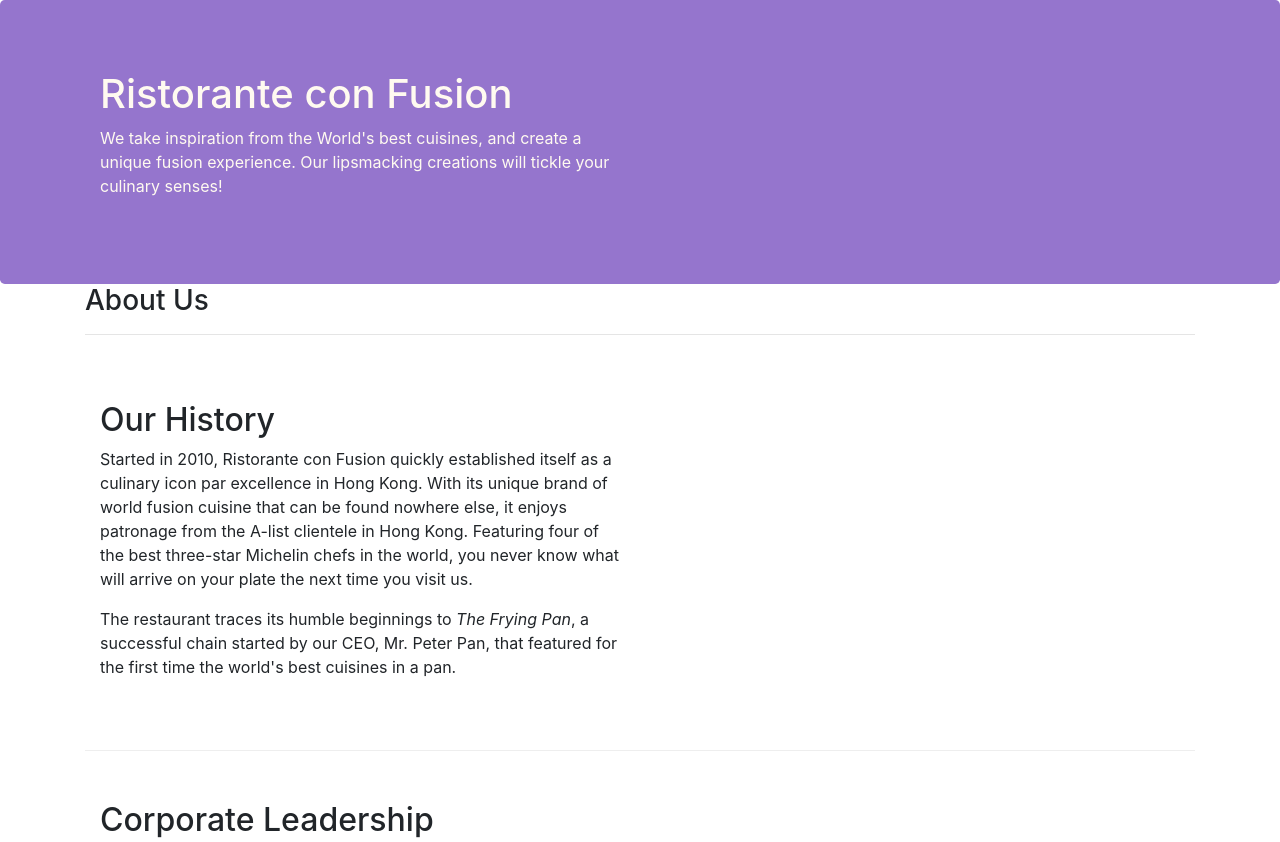
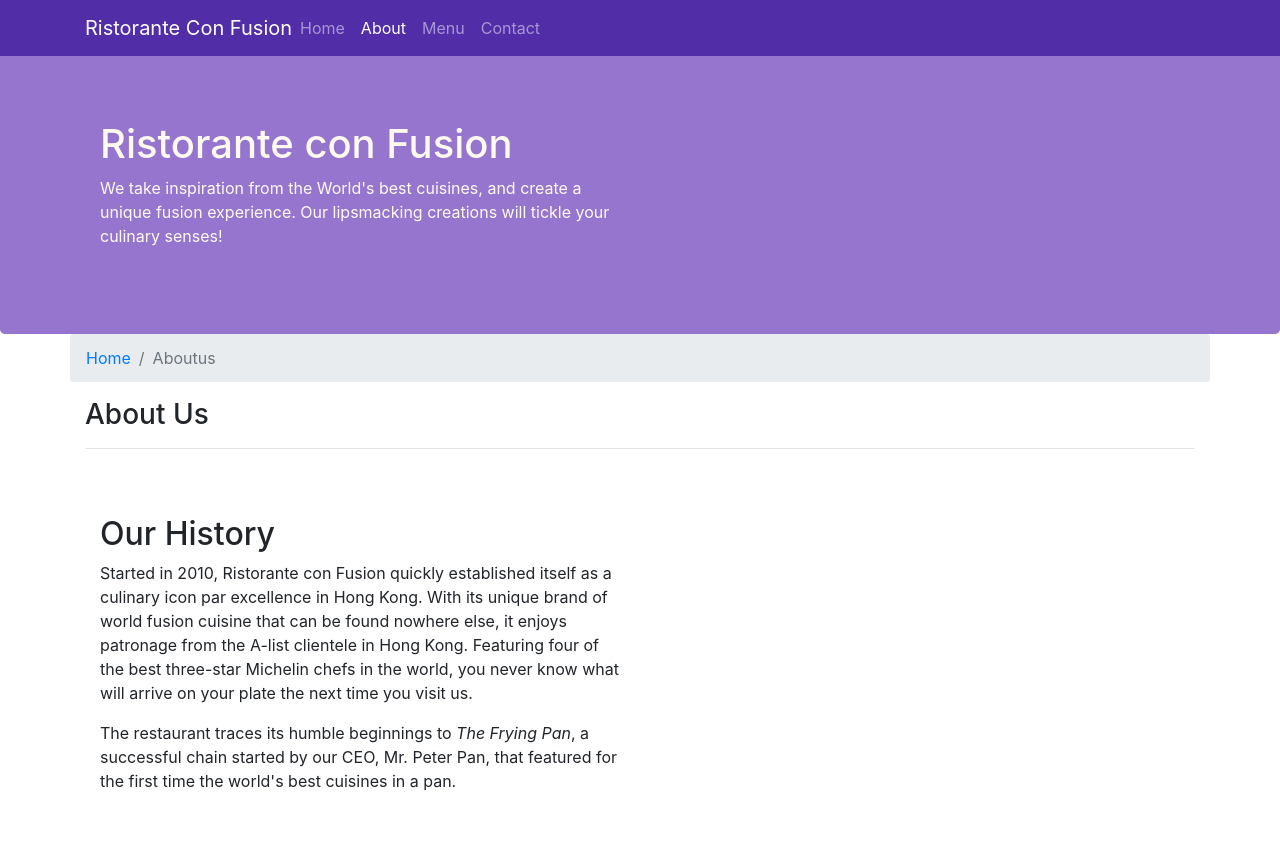
Before and after one commit to Alisjj/conFusion, a website: page aboutus.html in a window 1280 px wide. Shown: the top 842 px of the page. Drawn offline with nearby package versions, Linux system fonts and the light colour scheme.

Commit message:
nabvar and breadcrumbs

```diff
--- a/aboutus.html
+++ b/aboutus.html
@@ -16,6 +16,23 @@
 
 <body>
 
+    <nav class="navbar navbar-dark navbar-expand-sm fixed-top">
+        <div class="container">
+            <button class="navbar-toggler"  type="button" data-toggle="collapse" data-target="#Navbar">
+                <span class="navbar-toggler-icon"></span>
+            </button>
+            <a href="index.html" class="navbar-brand mr-auto">Ristorante Con Fusion</a>
+            <div class="collapse navbar-collapse" id="Navbar">
+                <ul class="navbar-nav mr-auto">
+                    <li class="nav-item"><a href="index.html" class="nav-link">Home</a></li>
+                    <li class="nav-item active"><a href="#" class="nav-link">About</a></li>
+                    <li class="nav-item"><a href="#" class="nav-link">Menu</a></li>
+                    <li class="nav-item"><a href="#" class="nav-link">Contact</a></li>
+                </ul>
+            </div>
+        </div>
+    </nav>
+
     <header class="jumbotron">
         <div class="container">
             <div class="row row-header">
@@ -31,6 +48,10 @@
 
     <div class="container">
         <div class="row">
+            <ol class="col-12 breadcrumb">
+                <li class="breadcrumb-item"><a href="index.html">Home</a></li>
+                <li class="breadcrumb-item active">Aboutus</li>
+            </ol>
             <div class="col-12">
                <h3>About Us</h3>
                <hr>
@@ -70,7 +91,7 @@
                 <div class="col-4 offset-1 col-sm-2">
                     <h5>Links</h5>
                     <ul class="list-unstyled">
-                        <li><a href="#">Home</a></li>
+                        <li><a href="index.html">Home</a></li>
                         <li><a href="#">About</a></li>
                         <li><a href="#">Menu</a></li>
                         <li><a href="#">Contact</a></li>
--- a/css/styles.css
+++ b/css/styles.css
@@ -28,3 +28,12 @@
     margin: 0px;
     color: #0f0f0f;
 }
+
+body {
+    padding: 50px 0px 0px 0px;
+    z-index: 0;
+}
+
+.navbar-dark {
+    background-color: #512DA8;
+}
```
Also changed, not shown: index.html (+18 -1 lines).
